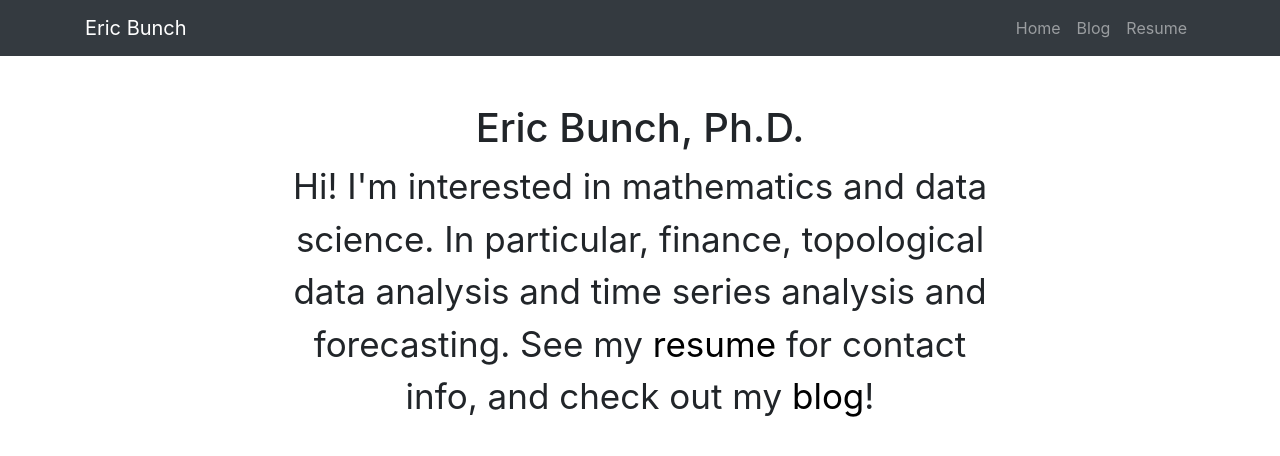
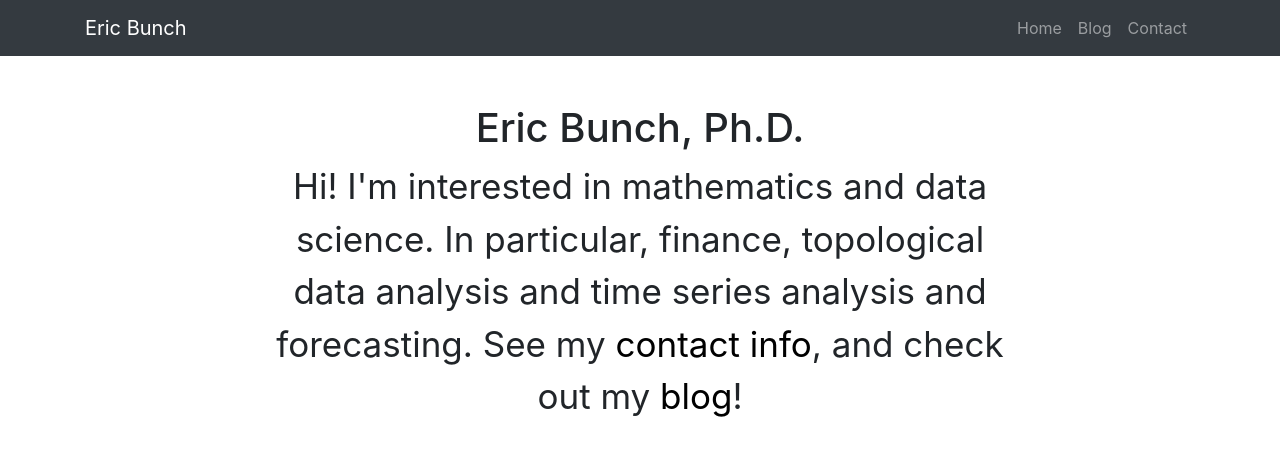
Before and after one commit to eric-bunch/eric-bunch.github.io, a Jekyll site: the page built from index.html, in a window 1280 px wide. Shown: the top 456 px of the page. Built offline with Jekyll 4.4.1, drawn with Linux system fonts in a browser that asks for light colours; formulas are drawn with MathJax 3; a script that is not in the unit is left out.

Commit message:
add contact

```diff
--- a/_layouts/default.html
+++ b/_layouts/default.html
@@ -57,7 +57,7 @@
             <a class="nav-link" href="/blog/">Blog</a>
           </li>
           <li class="nav-item">
-            <a class="nav-link" href="/resume/">Resume</a>
+            <a class="nav-link" href="/contact/">Contact</a>
           </li>
         </ul>
       </div>
--- a/index.html
+++ b/index.html
@@ -7,5 +7,5 @@ title: Eric Bunch
 </div>
 
 <div class="col-md-8 offset-md-2 text-center meetme">
-  <p style="font-size: 35px;">Hi! I'm interested in mathematics and data science. In particular, finance, topological data analysis and time series analysis and forecasting. See my <a href="/resume/">resume</a> for contact info, and check out my <a href="/blog/">blog</a>!</p>
+  <p style="font-size: 35px;">Hi! I'm interested in mathematics and data science. In particular, finance, topological data analysis and time series analysis and forecasting. See my <a href="/contact/">contact info</a>, and check out my <a href="/blog/">blog</a>!</p>
 </div>
```
Also changed, not shown: _layouts/contact.html (added, +10 -0 lines).
